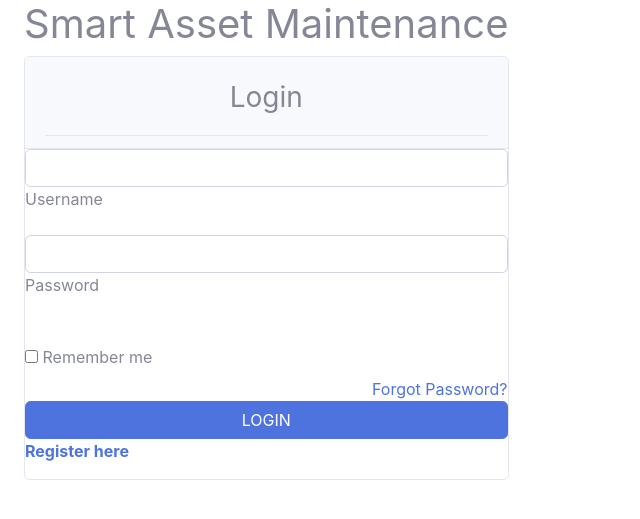
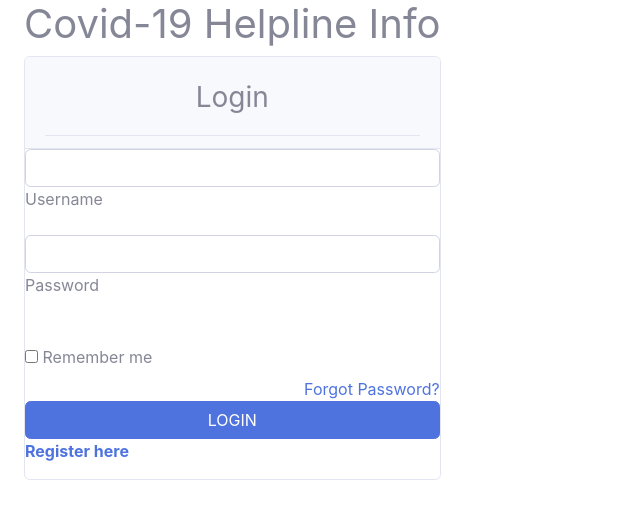
Before and after one commit to rebataur/covid19helplineinfo, a Django app: page /accounts/login/ in a window 1280 px wide. Shown: the top 519 px of the page, without its empty margins (0-640 px from the left). Run offline with Django 3.2, Linux system fonts and the light colour scheme; some libraries are stand-ins or nearby versions.

Commit message:
rebataur

```diff
--- a/covid19helplineinfoproject/covid19helplineinfoapp/templates/registration/base.html
+++ b/covid19helplineinfoproject/covid19helplineinfoapp/templates/registration/base.html
@@ -9,7 +9,7 @@
   <meta name="description" content="">
   <meta name="author" content="">
 
-  <title>SEM - Smart Equipment Maintenance</title>
+  <title>Covid-19 Helpline Info</title>
 
   <!-- Custom fonts for this template-->
   <link href="{% static 'admintheme/vendor/fontawesome-free/css/all.min.css'%}" rel="stylesheet" type="text/css">
--- a/covid19helplineinfoproject/covid19helplineinfoapp/templates/registration/login.html
+++ b/covid19helplineinfoproject/covid19helplineinfoapp/templates/registration/login.html
@@ -24,7 +24,7 @@
 
           <form class="md-float-material form-material">
             <div class="text-center">
-              <h1>Smart Asset Maintenance</h1>
+              <h1>Covid-19 Helpline Info</h1>
               <!-- <img src="https://colorlib.com//polygon/admindek/files/assets/images/logo.png" alt="logo.png"> -->
             </div>
             <div class="auth-box card">
```
Also changed, not shown: 1 other file.
